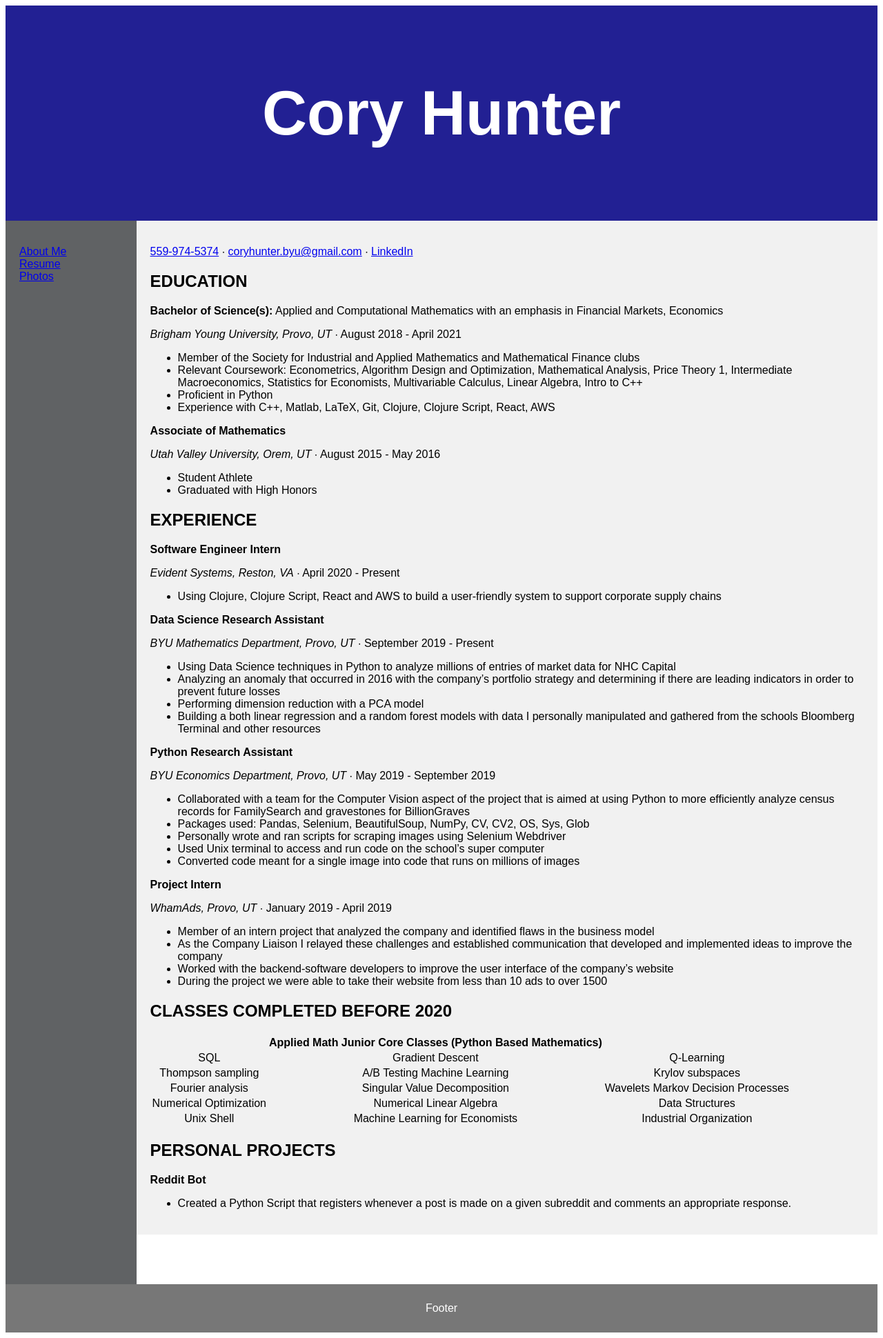
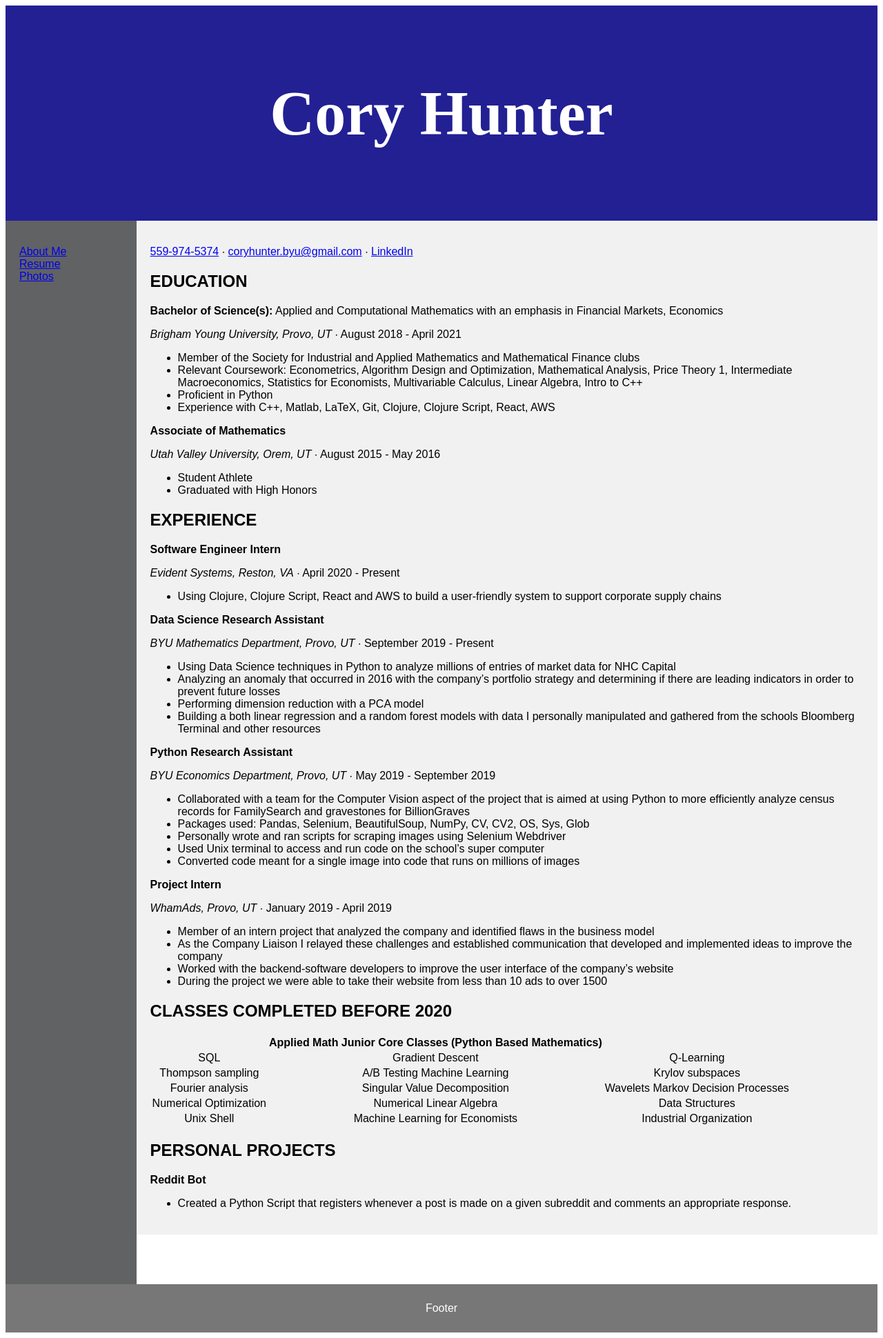
Before and after one commit to layniecalderwood/coryrhunter.com, a Jekyll site: the page built from index.md, in a window 1280 px wide. Shown: the whole page at 69% size. Built offline with Jekyll 4.4.1, drawn with Linux system fonts in a browser that asks for light colours; our own code applies the rules of GitHub Pages for plain Markdown files.

Commit message:
times new roman

```diff
--- a/_layouts/default.html
+++ b/_layouts/default.html
@@ -20,6 +20,7 @@ header {
   text-align: center;
   font-size: 60px;
   color: white;
+  font-family: "Times New Roman",Times, serif;
 }
 
 /* Create two columns/boxes that floats next to each other */
@@ -57,7 +58,6 @@ footer {
   padding: 10px;
   text-align: center;
   color: white;
-  font-family: Copperplate, "Copperplate Gothic Light",fantasy
 }
 
 /* Responsive layout - makes the two columns/boxes stack on top of each other instead of next to each other, on small screens */
```
